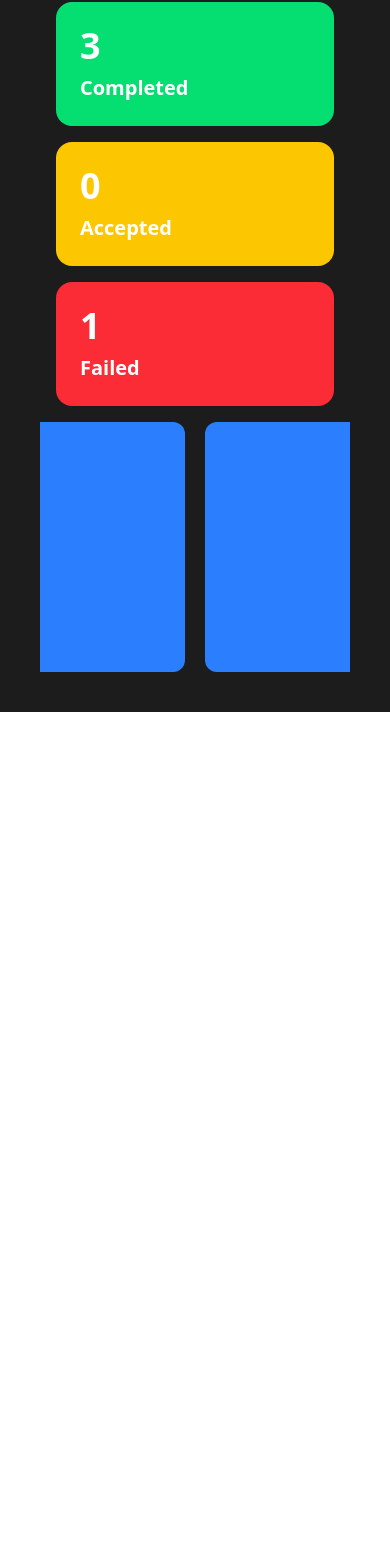
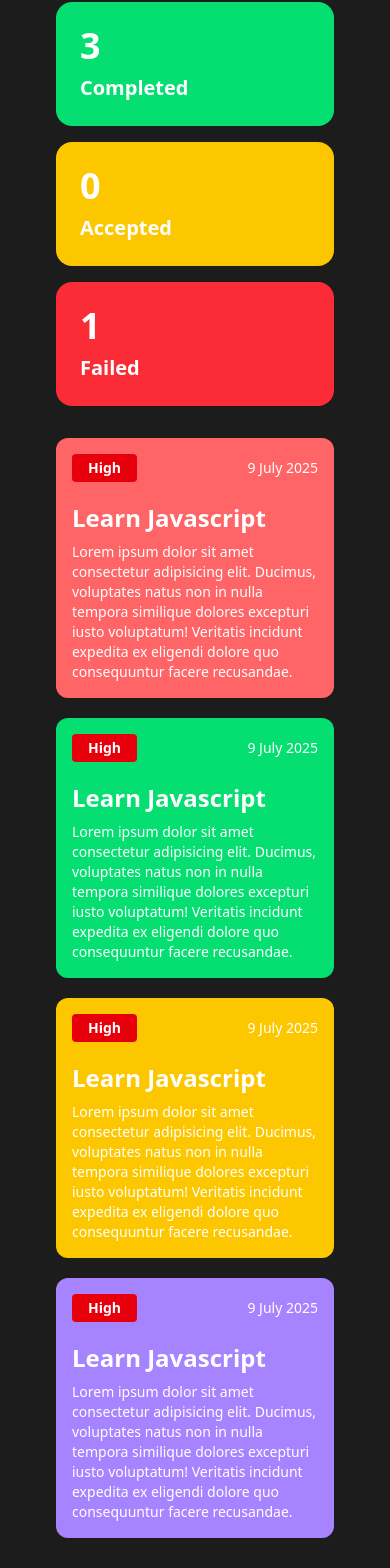
Before and after one commit to tejasmusale99/employee-management-system, a React (Vite) app: page / in a window 390 px wide. Shown: the part 254-1822 px from the top of the page. Before the commit the page ends 966 px from the top, so only its background shows below. Built offline with nearby package versions, Linux system fonts and the light colour scheme.

Commit message:
Ui improvement and responsivness

```diff
--- a/src/components/TaskList/TaskList.jsx
+++ b/src/components/TaskList/TaskList.jsx
@@ -1,26 +1,68 @@
 export const TaskList = () => {
-    return(
-        <div className="overflow-x-auto whitespace-nowrap no-scrollbar">
-            <div className="flex h-[250px] gap-5 items-center justify-center ">
-                <div className="card1 h-full min-w-[300px] bg-blue-500 text-white p-4 rounded-xl">
-
+  return (
+    <div className="overflow-x-auto p-4 no-scrollbar">
+      <div className="flex h-auto gap-5 items-start flex-wrap sm:flex-nowrap">
+        <div className="h-full w-full max-w-sm bg-red-400 text-white p-4 rounded-xl flex-shrink-0">
+          <div className="flex justify-between items-center">
+            <h4 className="bg-red-600 font-bold px-4 py-1 rounded text-sm">
+              High
+            </h4>
+            <h4 className="font-medium text-sm">9 July 2025</h4>
           </div>
-                <div className="card1 h-full min-w-[300px] bg-blue-500 text-white p-4 rounded-xl">
-
+          <h1 className="text-2xl font-bold mt-5">Learn Javascript</h1>
+          <p className="text-sm mt-2">
+            Lorem ipsum dolor sit amet consectetur adipisicing elit. Ducimus,
+            voluptates natus non in nulla tempora similique dolores excepturi
+            iusto voluptatum! Veritatis incidunt expedita ex eligendi dolore quo
+            consequuntur facere recusandae.
+          </p>
         </div>
-                <div className="card1 h-full min-w-[300px] bg-blue-500 text-white p-4 rounded-xl">
-
+        <div className="h-full w-full max-w-sm bg-green-400 text-white p-4 rounded-xl flex-shrink-0">
+          <div className="flex justify-between items-center">
+            <h4 className="bg-red-600 font-bold px-4 py-1 rounded text-sm">
+              High
+            </h4>
+            <h4 className="font-medium text-sm">9 July 2025</h4>
           </div>
-                <div className="card1 h-full min-w-[300px] bg-blue-500 text-white p-4 rounded-xl">
-
+          <h1 className="text-2xl font-bold mt-5">Learn Javascript</h1>
+          <p className="text-sm mt-2">
+            Lorem ipsum dolor sit amet consectetur adipisicing elit. Ducimus,
+            voluptates natus non in nulla tempora similique dolores excepturi
+            iusto voluptatum! Veritatis incidunt expedita ex eligendi dolore quo
+            consequuntur facere recusandae.
+          </p>
         </div>
-                <div className="card1 h-full min-w-[300px] bg-blue-500 text-white p-4 rounded-xl">
-
+        <div className="h-full w-full max-w-sm bg-yellow-400 text-white p-4 rounded-xl flex-shrink-0">
+          <div className="flex justify-between items-center">
+            <h4 className="bg-red-600 font-bold px-4 py-1 rounded text-sm">
+              High
+            </h4>
+            <h4 className="font-medium text-sm">9 July 2025</h4>
           </div>
-                <div className="card1 h-full min-w-[300px] bg-blue-500 text-white p-4 rounded-xl">
-
+          <h1 className="text-2xl font-bold mt-5">Learn Javascript</h1>
+          <p className="text-sm mt-2">
+            Lorem ipsum dolor sit amet consectetur adipisicing elit. Ducimus,
+            voluptates natus non in nulla tempora similique dolores excepturi
+            iusto voluptatum! Veritatis incidunt expedita ex eligendi dolore quo
+            consequuntur facere recusandae.
+          </p>
+        </div>
+        <div className="h-full w-full max-w-sm bg-violet-400 text-white p-4 rounded-xl flex-shrink-0">
+          <div className="flex justify-between items-center">
+            <h4 className="bg-red-600 font-bold px-4 py-1 rounded text-sm">
+              High
+            </h4>
+            <h4 className="font-medium text-sm">9 July 2025</h4>
+          </div>
+          <h1 className="text-2xl font-bold mt-5">Learn Javascript</h1>
+          <p className="text-sm mt-2">
+            Lorem ipsum dolor sit amet consectetur adipisicing elit. Ducimus,
+            voluptates natus non in nulla tempora similique dolores excepturi
+            iusto voluptatum! Veritatis incidunt expedita ex eligendi dolore quo
+            consequuntur facere recusandae.
+          </p>
         </div>
       </div>
     </div>
-    )
-}
+  );
+};
```
Lines whose indentation alone changed are shown as unchanged.
